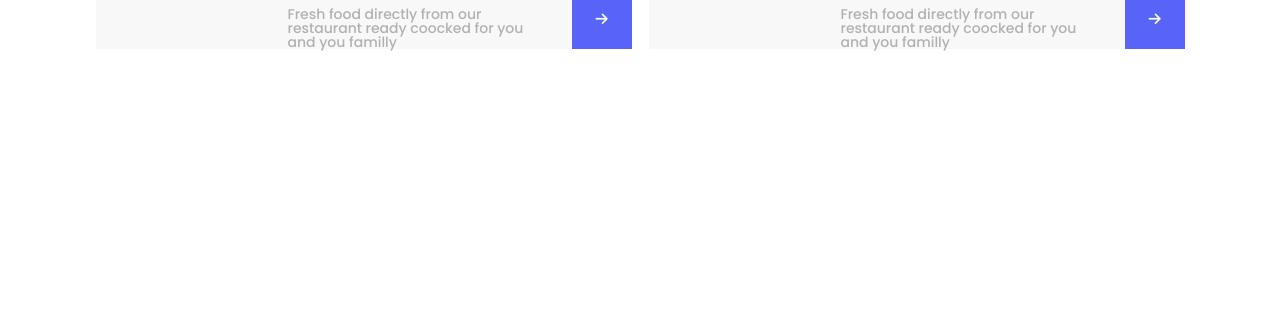
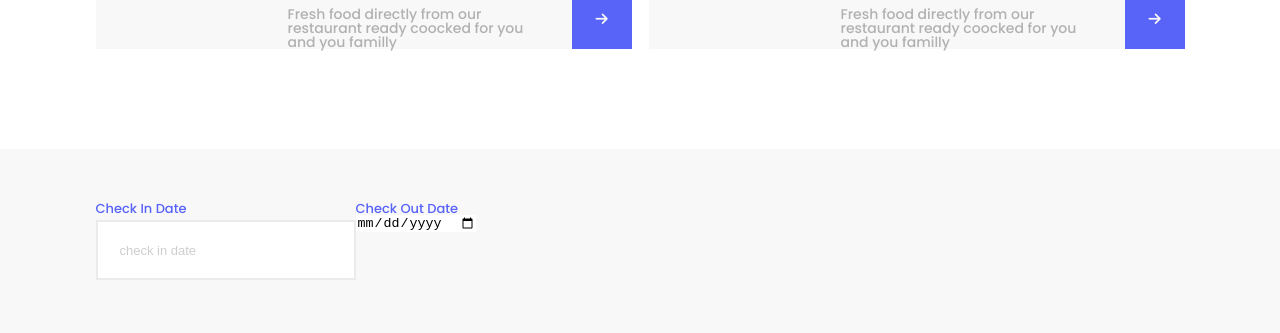
Before and after one commit to Nikoloz909/hotel-tamplate, a plain HTML site: page restaurant.html in a window 1280 px wide. Shown: the part 1298-1631 px from the top of the page. Before the commit the page ends 1357 px from the top, so only its background shows below. Drawn offline with Linux system fonts and the light colour scheme.

Commit message:
create form-section

```diff
--- a/css/reset.css
+++ b/css/reset.css
@@ -152,3 +152,10 @@ button {
 img {
     display: block;
 }
+
+input,
+textarea,
+button {
+    outline: none;
+    border: 0;
+}
--- a/css/style.css
+++ b/css/style.css
@@ -676,4 +676,58 @@
 /* section-02 end  */
 
 
+/* section-03  */
+
+.rest-section-03 {
+    margin-top: 90px;
+    background-color: #F8F8F8;
+}
+
+.form-wrapper {
+    padding-top: 53px;
+    padding-bottom: 53px;
+}
+
+.firs-form-box {
+    max-width: 260px;
+    width: 100%;
+    flex-direction: column;
+}
+
+.input-first {
+    width: 260px;
+    height: 60px;
+}
+
+.label-firs {
+    color: #5863F8;
+    font-family: 'Poppins-medium';
+    font-size: 13px;
+    margin-bottom: 5px;
+}
+
+.input-first {
+    border: 2px #EBEBEB solid;
+}
+
+.input-first::placeholder {
+    color: #CECECE;
+    padding-left: 20px;
+    font-size: 13px;
+}
+
+.secend-form-box {
+    flex-direction: column;
+}
+
+.label-second {
+    color: #5863F8;
+    font-family: 'Poppins-medium';
+    font-size: 13px;
+}
+
+
+/* section-03 end  */
+
+
 /* restaurant page end  */
--- a/restaurant.html
+++ b/restaurant.html
@@ -149,6 +149,23 @@
 
     </section>
     <!-- section-02 end  -->
+    <!-- section-03  -->
+    <section class="rest-section-03">
+        <div class="form-wrapper container">
+            <form action="" class="d-flex">
+                <div class="firs-form-box d-flex">
+                    <label class="label-firs" for="check">Check In Date</label>
+                    <input class="input-first" type="datetime" id="check" placeholder="check in date">
+                </div>
+                <div class="secend-form-box d-flex">
+                    <label class="label-second" for="out">Check Out Date</label>
+                    <input class="input-second" type="date" id="out" placeholder="check out date">
+                </div>
+            </form>
+        </div>
+    </section>
+
+    <!-- section-03 end  -->
 </body>
 
 </html>
```
